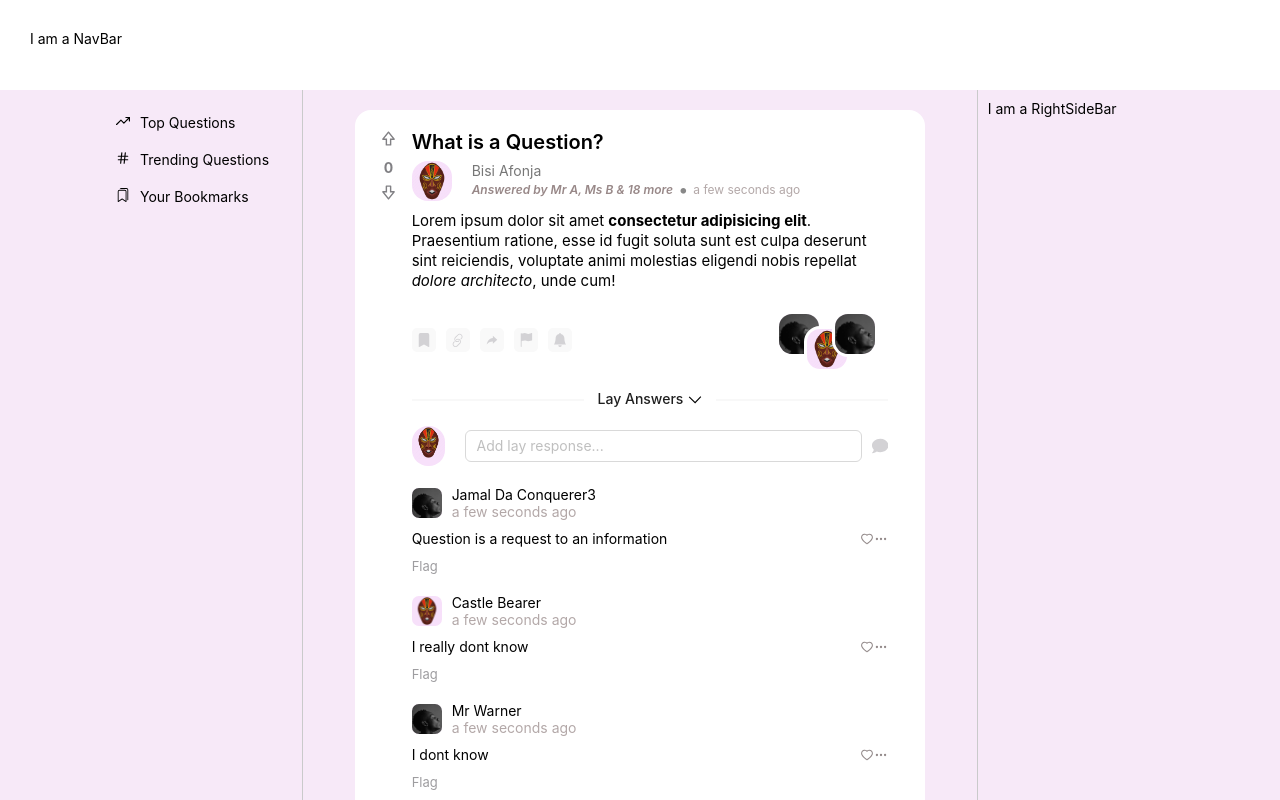
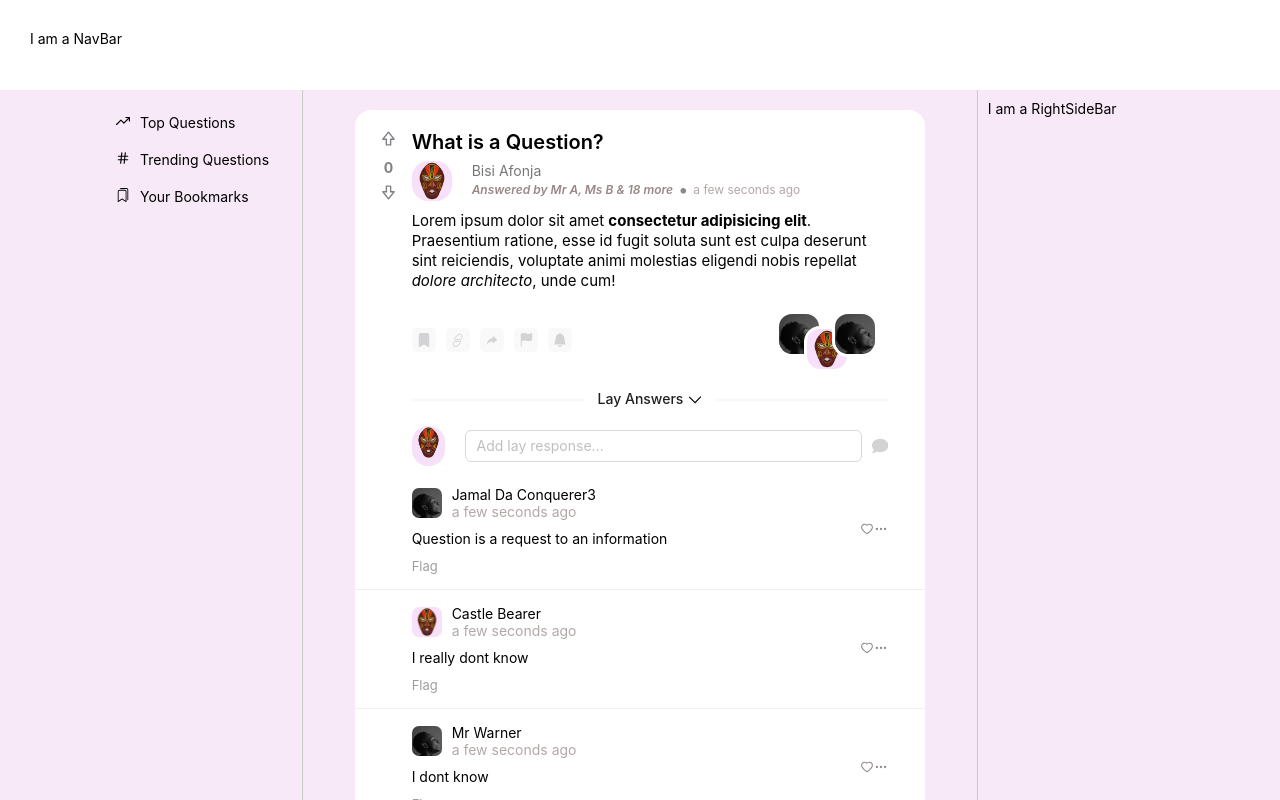
Before and after one commit to whoismuktar/lay-app, a React (Create React App) app: page / in a window 1280 px wide. Shown: the top 800 px of the page. Built offline with nearby package versions, Linux system fonts and the light colour scheme.

Commit message:
add comment dividers

```diff
--- a/src/Assets/styles/App.scss
+++ b/src/Assets/styles/App.scss
@@ -124,9 +124,12 @@ main {
 .comment-thread {
   margin-top: 20px;
 
+  &__divider {
+    margin: 15px -58px 15px;
+    width: calc(100% + 100px);
+  }
 
   .comment {
-    margin-bottom: 20px;
     flex: 1;
 
     .user-card {
--- a/src/Assets/styles/feed.scss
+++ b/src/Assets/styles/feed.scss
@@ -4,6 +4,7 @@
 .feed {
   &-card {
     display: flex;
+    overflow-x: hidden;
   }
   &__wrapper {
     width: 90%;
--- a/src/components/ReplyThread/Reply.js
+++ b/src/components/ReplyThread/Reply.js
@@ -49,7 +49,6 @@ function Reply({ comment }) {
           <FiMoreHorizontal />
         </div>
       </div>
-
     </div>
     </>
   );
--- a/src/components/ReplyThread/index.js
+++ b/src/components/ReplyThread/index.js
@@ -1,3 +1,4 @@
+import { Divider } from "antd";
 import React from "react";
 import Reply from "./Reply";
 
@@ -9,6 +10,9 @@ function ReplyThread({ comments=[] }) {
         return(
           <>
             <Reply key={i} comment={comment} />
+            {
+              i !== comments.length-1 && <Divider className="comment-thread__divider" />
+            }
           </>
         )
       })
```
